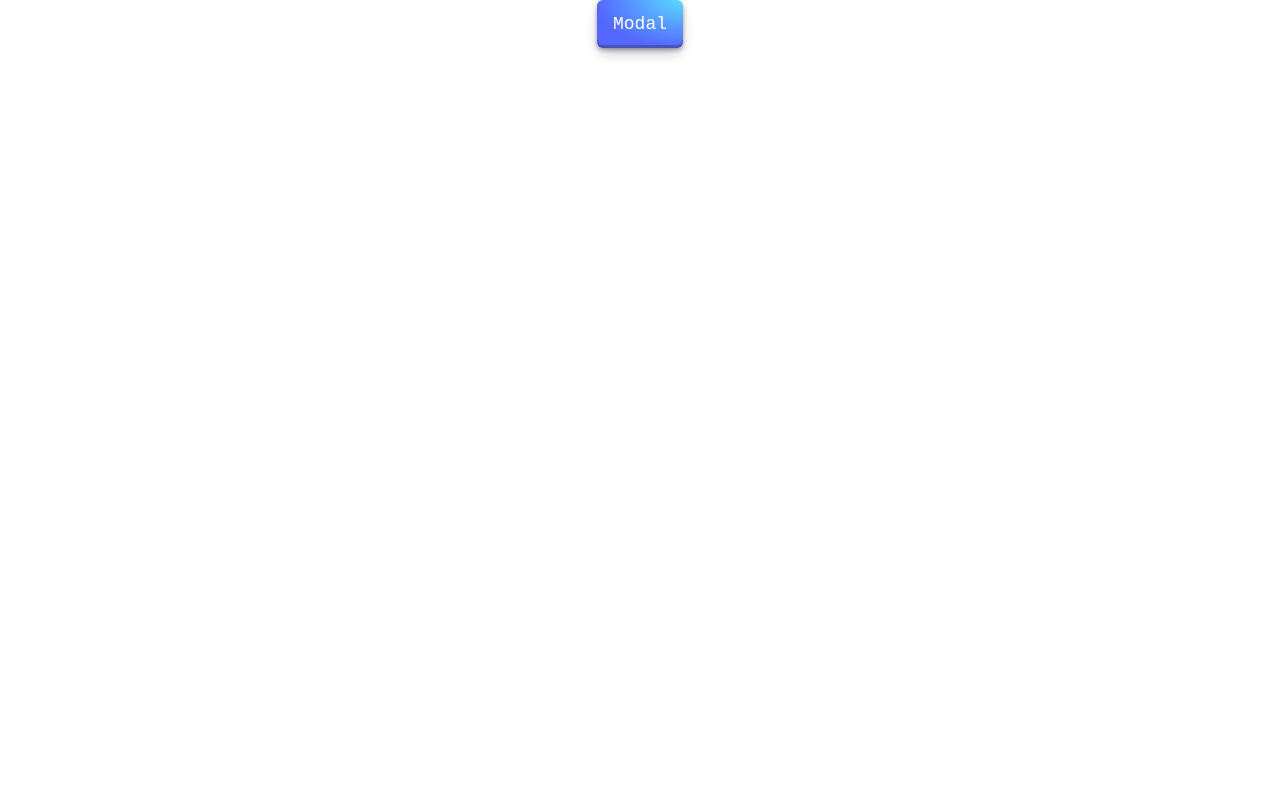
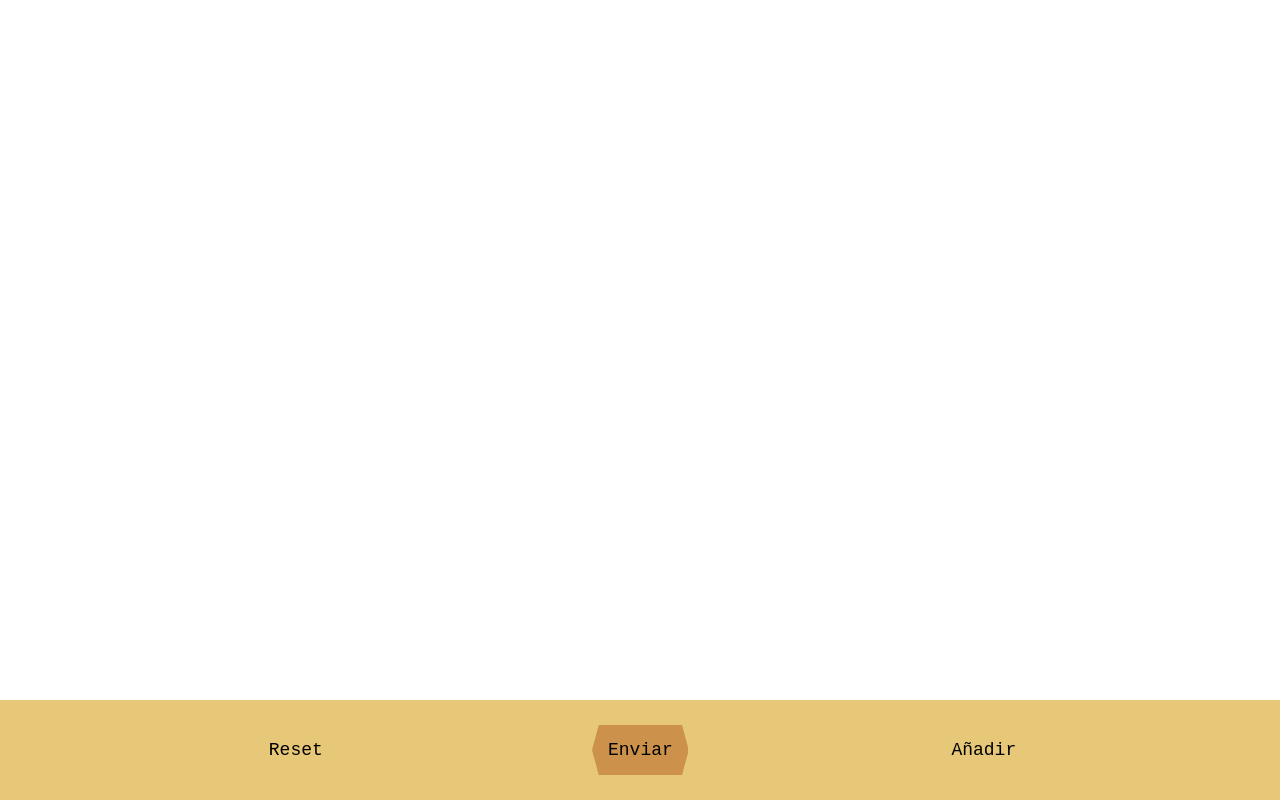
Before and after one commit to DavidGarciaManzana/double_api_call, a Next.js app: page / in a window 1280 px wide. Built offline with nearby package versions, Linux system fonts and the light colour scheme.

Commit message:
ButtonBar added

```diff
--- a/src/pages/Button/Button.module.css
+++ b/src/pages/Button/Button.module.css
@@ -1,11 +1,10 @@
 .button {
     align-items: center;
     appearance: none;
-    background-image: radial-gradient(100% 100% at 100% 0, #5adaff 0, #5468ff 100%);
     border: 0;
-    border-radius: 6px;
-    box-shadow: rgba(45, 35, 66, .4) 0 2px 4px, rgba(45, 35, 66, .3) 0 7px 13px -3px, rgba(58, 65, 111, .5) 0 -3px 0 inset;
-    color: #fff;
+    /*border-radius: 6px;*/
+    /*box-shadow: rgba(45, 35, 66, .4) 0 2px 4px, rgba(45, 35, 66, .3) 0 7px 13px -3px, rgba(58, 65, 111, .5) 0 -3px 0 inset;*/
+    color: black;
     cursor: pointer;
     display: inline-flex;
     font-family: "JetBrains Mono", monospace;
--- /dev/null
+++ b/src/pages/ButtonBar/ButtonBar.module.css
@@ -0,0 +1,23 @@
+.wrapper{
+    position: fixed;
+    display: flex;
+    height: 100px;
+    width: 100%;
+    background-color: #e7c878;
+    align-items: center;
+    bottom: 0;
+}
+.barNormalButton {
+    height: 100%;
+    flex-basis: 0;
+    flex-grow: 1;
+    background-image: none;
+    background-color: #e7c878;
+}
+.barCentralButton {
+    height: 50px;
+    background-color: #cc914b;
+    clip-path: polygon(7% 0, 93% 0, 100% 50%, 93% 100%, 7% 100%, 0 50%);
+
+
+}
--- /dev/null
+++ b/src/pages/ButtonBar/ButtonBar.tsx
@@ -0,0 +1,15 @@
+import React from "react";
+import Button from "@/pages/Button/Button";
+import styles from "@/pages/ButtonBar/ButtonBar.module.css";
+
+
+export default function ButtonBar({B1, B2, B3,B3Click, ...delegated}) {
+    return (
+        <div className={styles.wrapper}>
+            <Button className={styles.barNormalButton} {...delegated}>{B1}</Button>
+            <Button className={styles.barCentralButton} {...delegated}>{B2}</Button>
+            <Button className={styles.barNormalButton} onClick={B3Click} {...delegated}>{B3}</Button>
+        </div>
+    )
+
+}
--- a/src/pages/Loader/Loader.module.css
+++ b/src/pages/Loader/Loader.module.css
@@ -6,7 +6,6 @@
     justify-content: center;
     align-items: center;
     z-index: 10;
-    background: lightblue;
 }
 
 .loader {
--- a/src/pages/index.tsx
+++ b/src/pages/index.tsx
@@ -8,6 +8,7 @@ import {X} from "react-feather";
 import axios from 'axios';
 import Loader from '@/pages/Loader/Loader'
 import Modal from '@/pages/Modal/Modal'
+import ButtonBar from "@/pages/ButtonBar/ButtonBar";
 
 
 const TEXTENDPOINT = 'https://api.openai.com/v1/chat/completions';
@@ -25,15 +26,11 @@ export default function Home() {
     const [ingredientName, setIngredientName] = React.useState<string>('')
     const [ingredientQuantity, setIngredientQuantity] = React.useState<string>('')
     const [foodIngredients, setFoodIngredients] = React.useState<IngredientInterface[]>([])
-    const [ingredientButton, setIngredientButton] = React.useState('Añadir ingrediente')
-    const [incompleteIngredient, setIncompleteIngredient] = React.useState({})
     const [status, setStatus] = React.useState<StatusType>('idle');
     const [textApiAnswer, setTextApiAnswer] = React.useState<string[]>([])
     const [imageApiAnswer, setImageApiAnswer] = React.useState<string[]>([])
     const [isModalOpen, toggleIsModalOpen] = React.useState<boolean>(false);
 
-    let nextIngredient: IngredientInterface;
-    let nextCompleteIngredient: IngredientInterface;
     let testJson;
 
     function plainIngredients() {
@@ -110,16 +107,16 @@ export default function Home() {
                 arrayJson = testJson.choices[0].message.content.split(/\n/)
                 setTextApiAnswer(arrayJson)
             }
-
+            console.log(arrayJson)
 
             if (arrayJson.length === 3) {
-                const promesas = await Promise.all([
-                    handleImageAPI(arrayJson[0].substring(arrayJson[0].indexOf(' ') + 1, arrayJson[0].indexOf(':'))),
-                    handleImageAPI(arrayJson[1].substring(arrayJson[1].indexOf(' ') + 1, arrayJson[1].indexOf(':'))),
-                    handleImageAPI(arrayJson[2].substring(arrayJson[2].indexOf(' ') + 1, arrayJson[2].indexOf(':'))),
-                ])
-
-                setImageApiAnswer(promesas)
+                // const promesas = await Promise.all([
+                //     handleImageAPI(arrayJson[0].substring(arrayJson[0].indexOf(' ') + 1, arrayJson[0].indexOf(':'))),
+                //     handleImageAPI(arrayJson[1].substring(arrayJson[1].indexOf(' ') + 1, arrayJson[1].indexOf(':'))),
+                //     handleImageAPI(arrayJson[2].substring(arrayJson[2].indexOf(' ') + 1, arrayJson[2].indexOf(':'))),
+                // ])
+                //
+                // setImageApiAnswer(promesas)
                 setStatus('success');
             } else {
                 window.alert("Chat gpt tuvo problemas al proporcionar los platillos (mando un array de mas de 3 elementos)")
@@ -136,27 +133,16 @@ export default function Home() {
         setIngredientName('')
         setIngredientQuantity('')
         toggleIsModalOpen(false)
-        console.log('añadiste ingrediente')
     }
 
     return (
         <div className={styles.parent}>
+            <ButtonBar B1={'Reset'} B2={'Enviar'} B3={'Añadir'}
+                       B3Click={() => {toggleIsModalOpen(true)}}></ButtonBar>
             {status === 'loading' && <Loader></Loader>}
             {foodIngredients.length > 2 && status === 'idle' &&
                 <CallAPIButton onClick={handleTextAPI}>Enviar</CallAPIButton>}
 
-
-
-            {status === 'idle' &&
-                (
-                    <>
-
-                        <AddIngredientButton type={"submit"} onClick={() => {
-                            toggleIsModalOpen(true)
-                        }}>Modal</AddIngredientButton>
-                    </>
-                )
-            }
             {isModalOpen && <Modal title="Add Ingredient Modal" handleDismiss={() => {
                 toggleIsModalOpen(false)
             }}>
@@ -201,7 +187,7 @@ export default function Home() {
                     <div className={styles.grid}>
                         <article className={styles.card}>
                             <img className={styles.card__image} src={imageApiAnswer[0]}
-                                 alt={'Imagen de un platillo de comida'}/>
+                                 alt='Imagen de un platillo de comida'/>
                             <div className={styles.card__data}>
                                 <div className={styles.card__info}>
                                     {/*<h2>{textApiAnswer[0].split(':', 1)}</h2>*/}
@@ -214,7 +200,7 @@ export default function Home() {
                         </article>
                         <article className={styles.card}>
                             <img className={styles.card__image} src={imageApiAnswer[1]}
-                                 alt={'Imagen de un platillo de comida'}/>
+                                 alt='Imagen de un platillo de comida'/>
                             <div className={styles.card__data}>
                                 <div className={styles.card__info}>
                                     <h2>{textApiAnswer[1].substring(textApiAnswer[1].indexOf(' ') + 1, textApiAnswer[1].indexOf(':'))}</h2>
@@ -224,7 +210,7 @@ export default function Home() {
                         </article>
                         <article className={styles.card}>
                             <img className={styles.card__image} src={imageApiAnswer[2]}
-                                 alt={'Imagen de un platillo de comida'}/>
+                                 alt='Imagen de un platillo de comida'/>
                             <div className={styles.card__data}>
                                 <div className={styles.card__info}>
                                     <h2>{textApiAnswer[2].substring(textApiAnswer[2].indexOf(' ') + 1, textApiAnswer[2].indexOf(':'))}</h2>
```
